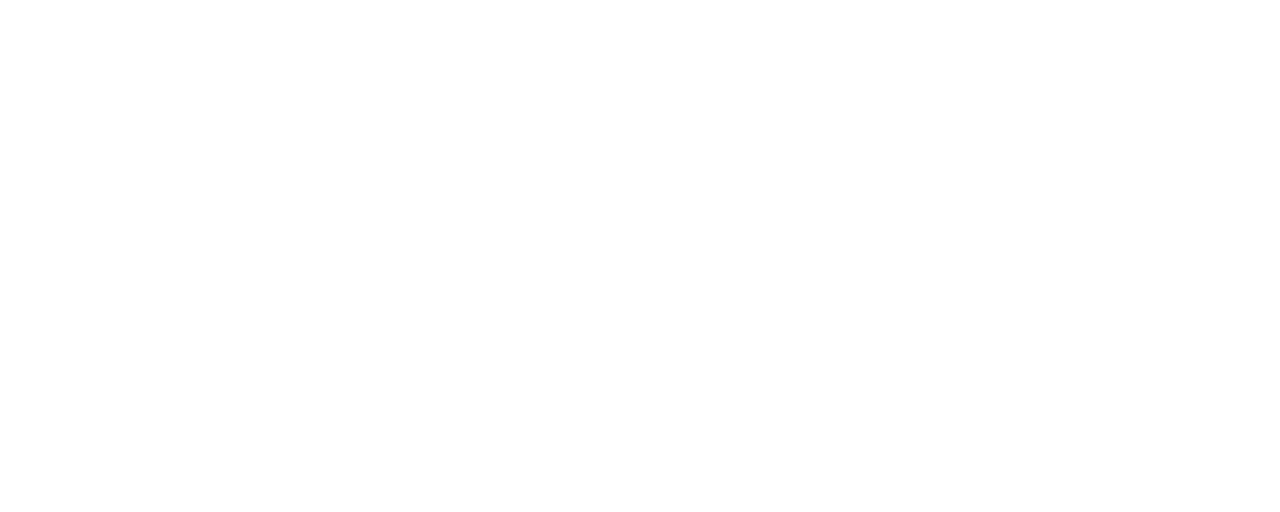
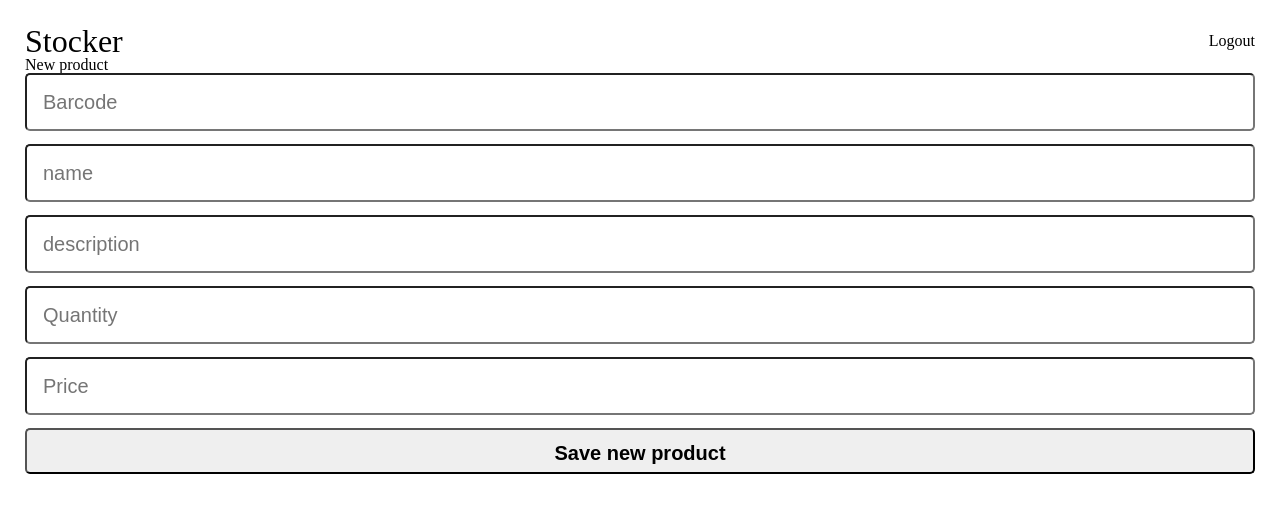
Before and after one commit to van-matos/stocker, a React (Create React App) app: page /new in a window 1280 px wide. Before the commit this address had no page. Shown: the top 512 px of the page. Built offline with nearby package versions, Linux system fonts and the light colour scheme.

Commit message:
feat: add new product form

```diff
--- a/src/components/App.js
+++ b/src/components/App.js
@@ -6,6 +6,7 @@
 import LoginPage from "./LoginPage";
 import SignupPage from "./SignupPage";
 import HomePage from "./HomePage";
+import NewProductPage from "./NewProductPage";
 
 import GlobalStyle from "../assets/styles/globalStyles";
 
@@ -20,6 +21,7 @@
           <Route path="/signup" element={<SignupPage />} />
           <Route path="/" element={<LoginPage />} />
           <Route path="/home" element={<HomePage />} />
+          <Route path="/new" element={<NewProductPage />} />
         </Routes>
       </BrowserRouter>
     </UserContext.Provider>
--- a/src/components/LoginPage.js
+++ b/src/components/LoginPage.js
@@ -36,6 +36,7 @@
   }
 
   function toHome(token) {
+    console.log(token);
     localStorage.setItem("token", token);
     setToken(token);
     navigate("/home");
--- /dev/null
+++ b/src/components/NewProductPage.js
@@ -0,0 +1,103 @@
+import { useContext, useState } from "react";
+import axios from "axios";
+import styled from "styled-components";
+
+import Header from "./Header";
+import UserContext from "../context/UserContext";
+import { Navigate } from "react-router-dom";
+
+function NewProductPage() {
+  const { token } = useContext(UserContext);
+  const [barcode, setBarcode] = useState("");
+  const [name, setName] = useState("");
+  const [description, setDescription] = useState("");
+  const [quantity, setQuantity] = useState("");
+  const [price, setPrice] = useState("");
+
+  const config = {
+    headers: {
+      Authorization: `Bearer ${token}`,
+    },
+  };
+
+  function newProduct(e) {
+    e.preventDefault();
+
+    console.log(token);
+    console.log(config);
+
+    const entry = {
+      barcode,
+      name,
+      description,
+      quantity: Number(quantity),
+      price: parseFloat(price),
+    };
+
+    const promise = axios.post("http://localhost:5000/products", entry, config);
+    promise.then(toHome);
+    promise.catch((error) => alert(error.response.statusText));
+  }
+
+  function toHome() {
+    alert("New product succesfully registered");
+    Navigate("/home");
+  }
+
+  return (
+    <>
+      <Header />
+      <div>
+        <p>New product</p>
+        <Form onSubmit={newProduct}>
+          <input
+            type="barcode"
+            id="barcode"
+            value={barcode}
+            placeholder="Barcode"
+            onChange={(e) => setBarcode(e.target.value)}
+          />
+          <input
+            type="name"
+            id="name"
+            value={name}
+            placeholder="name"
+            onChange={(e) => setName(e.target.value)}
+          />
+          <input
+            type="description"
+            id="description"
+            value={description}
+            placeholder="description"
+            onChange={(e) => setDescription(e.target.value)}
+          />
+          <input
+            type="quantity"
+            id="quantity"
+            value={quantity}
+            placeholder="Quantity"
+            onChange={(e) => setQuantity(e.target.value)}
+          />
+          <input
+            type="price"
+            id="price"
+            value={price}
+            placeholder="Price"
+            onChange={(e) => setPrice(e.target.value)}
+          />
+          <button type="submit">Save new product</button>
+        </Form>
+      </div>
+    </>
+  );
+}
+
+const Form = styled.form`
+  width: 100%;
+  display: flex;
+  flex-direction: column;
+  justify-content: center;
+  align-items: flex-start;
+`;
+
+export default NewProductPage;
--- a/src/components/ProductList.js
+++ b/src/components/ProductList.js
@@ -3,10 +3,12 @@
 
 import UserContext from "../context/UserContext";
 import styled from "styled-components";
+import { useNavigate } from "react-router-dom";
 
 function ProductList() {
   const { token } = useContext(UserContext);
   const [products, setProducts] = useState([]);
+  const navigate = useNavigate();
 
   useEffect(() => {
     const config = {
@@ -22,6 +24,10 @@
     });
   }, [token]);
 
+  function ToNewProductPage() {
+    navigate("/new");
+  }
+
   function RenderProducts() {
     if (!products.length) {
       return <p>Não há produtos cadastrados</p>;
@@ -31,6 +37,7 @@
       <Container>
         <Title>
           <h2>Your products</h2>
+          <h3 onClick={ToNewProductPage}>Add new product</h3>
         </Title>
 
         <table>
@@ -76,7 +83,7 @@
 
 const Title = styled.div`
   display: flex;
-  justify-content: center;
+  justify-content: space-between;
 `;
 
 export default ProductList;
```
